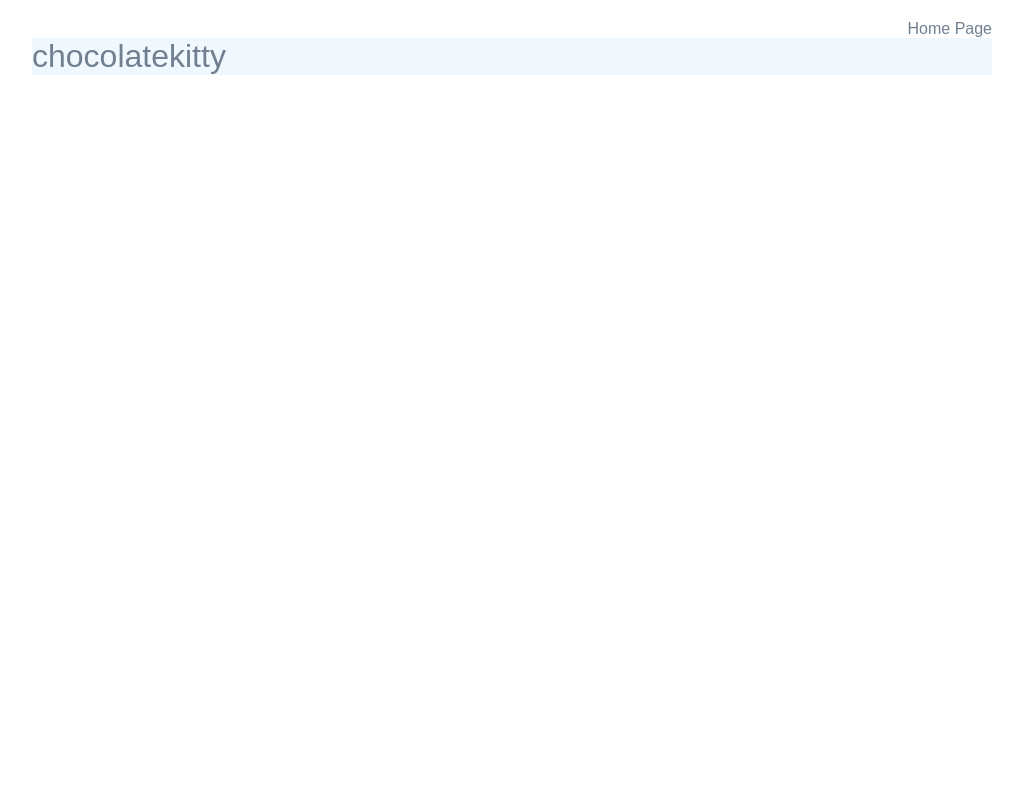
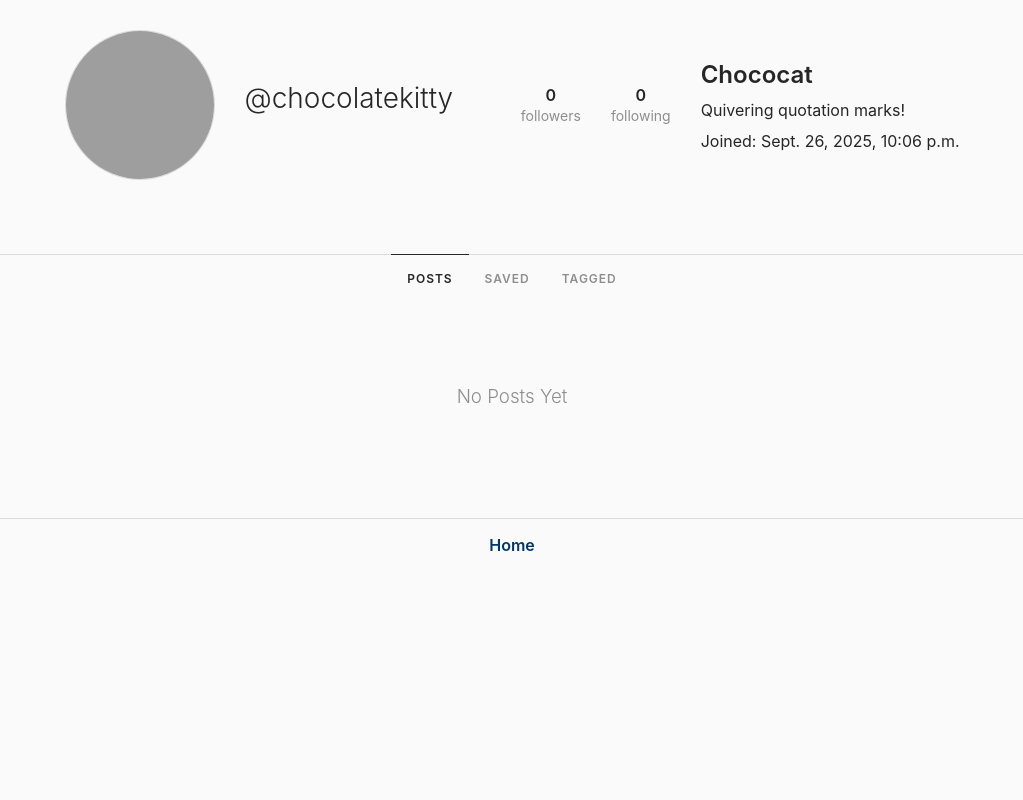
Before and after one commit to xxoiri/cs412, a Django app: page /mini_insta/profile/1 in a window 1280 px wide. Shown: the whole page, without its empty margins (128-1151 px from the left). Run offline with Django 5.2, Linux system fonts and the light colour scheme; data comes from the database, SQL or seed files in the repository; both versions use the stored data as it was after the commit; grey boxes are pictures that could not be loaded.

Commit message:
finished part 2

```diff
--- a/mini_insta/templates/mini_insta/base.html
+++ b/mini_insta/templates/mini_insta/base.html
@@ -4,15 +4,24 @@
 <html>
    <head>
        <title>Mini Instagram</title>
-       <link rel="stylesheet" href="{% static 'styles.css' %}">
+       <link rel="stylesheet" href="{% static 'insta.css' %}">
    </head>
 
    <body>
        <nav>
-           <li><a href="{% url 'show_all' %}">Home Page</a></li>
+           <!-- <li><a href="{% url 'show_all_profiles' %}">Home Page</a></li> -->
        </nav>
         <!-- scriplet code -->
        {% block content %}
        {% endblock %}
+
+       <!-- footer -->
+        <footer class="site-footer">
+            <div class="footer-content">
+                <a href="{% url 'show_all_profiles' %}" class="footer-link">
+                    Home
+                </a>
+            </div>
+        </footer>
    </body>
 </html>
--- a/mini_insta/templates/mini_insta/profile.html
+++ /dev/null
@@ -1,18 +0,0 @@
-<!-- mini_insta/profile.html -->
-
-{% extends 'mini_insta/base.html' %}
-
-{% block content %}
-<h1>{{profile.username}}</h1>
-
-<ul>
-    {% for profile in profiles %}
-    <div class="gallery">
-        <a target="_blank" href="{{ profile.profile_image_url }}">
-            <img src="{{ profile.profile_image_url }}" alt="profile imgs" width="200"/>
-        </a>
-    </div>
-    {% endfor %}
-</ul>
-
-{% endblock %}
--- a/mini_insta/templates/mini_insta/show_all_profiles.html
+++ b/mini_insta/templates/mini_insta/show_all_profiles.html
@@ -8,7 +8,7 @@
 <ul>
     {% for profile in profiles %}
     <div class="gallery">
-        <a target="_blank" href="{{ profile.profile_image_url }}">
+        <a href="{% url 'show_profile' profile.pk %}">
             <img src="{{ profile.profile_image_url }}" alt="profile imgs" width="200"/>
         </a>
     </div>
--- /dev/null
+++ b/mini_insta/templates/mini_insta/show_profile.html
@@ -0,0 +1,52 @@
+<!-- mini_insta/show_profile.html -->
+
+{% extends 'mini_insta/base.html' %}
+
+{% block content %}
+<body>
+    <div class="container">
+        <div class="profile-header">
+            <img src="{{profile.profile_image_url}}" alt="{{ profile.username }}" class="profile-avatar">
+
+            <div class="profile-info">
+                <div class="username-section">
+                    <h1 class="username">@{{ profile.username }}</h1>
+                </div>
+            </div>
+
+            <div class="profile-stats">
+                <div class="stat">
+                    <span class ="stat-number">0</span>
+                    <div class="stat-label">followers</div>
+                </div>
+            </div>
+            <div class="stat">
+                <span class="stat-number">0</span>
+                <div class="stat-label">following</div>
+            </div>
+            <div class="bio-section">
+                <h2 class="full-name">{{profile.display_name}}</h2>
+                <p class="bio">{{ profile.bio_text }}</p>
+                <p class="join-date">Joined: {{ profile.join_date }}</p>
+            </div>
+        </div>
+    </div>
+
+    <!-- Tabs Navigation -->
+    <div class="profile-tabs">
+        <a href="#" class="tab active">POSTS</a>
+        <a href="#" class="tab">SAVED</a>
+        <a href="#" class="tab">TAGGED</a>
+    </div>
+
+    <!-- Posts Grid -->
+    <div class="posts-grid">
+        <div class="no-posts">
+            <h3>No Posts Yet</h3>
+        </div>
+    </div>
+</body>
+
+
+
+{% endblock %}
--- a/mini_insta/urls.py
+++ b/mini_insta/urls.py
@@ -4,6 +4,6 @@ from django.urls import path
 from .views import ProfileListView, ProfileView
 
 urlpatterns = [
-    path('', ProfileListView.as_view(), name="show_all"),
-    path('profile/<int:pk>', ProfileView.as_view(), name="profile"),
+    path('', ProfileListView.as_view(), name="show_all_profiles"),
+    path('profile/<int:pk>', ProfileView.as_view(), name="show_profile"),
 ]
--- a/mini_insta/views.py
+++ b/mini_insta/views.py
@@ -17,8 +17,5 @@ class ProfileView(DetailView):
     '''Display a single profile.'''
 
     model = Profile
-    template_name= 'mini_insta/profile.html'
+    template_name= 'mini_insta/show_profile.html'
     context_object_name='profile'
-
-class RandomProfileView(DetailView):
-    '''Display a single profile selected at random.'''
--- /dev/null
+++ b/static/insta.css
@@ -0,0 +1,265 @@
+/* insta.css - Instagram-like Profile Page */
+
+/* Reset and Base Styles */
+* {
+    margin: 0;
+    padding: 0;
+    box-sizing: border-box;
+}
+
+body {
+    font-family: -apple-system, BlinkMacSystemFont, 'Segoe UI', Roboto, Helvetica, Arial, sans-serif;
+    background-color: #fafafa;
+    color: #262626;
+    line-height: 1.4;
+}
+
+.container {
+    max-width: 935px;
+    margin: 0 auto;
+    padding: 30px 20px;
+}
+
+/* Profile Header */
+.profile-header {
+    display: flex;
+    margin-bottom: 44px;
+    gap: 30px;
+    align-items: center;
+}
+
+.profile-avatar {
+    width: 150px;
+    height: 150px;
+    border-radius: 50%;
+    object-fit: cover;
+    border: 1px solid #dbdbdb;
+    flex-shrink: 0;
+}
+
+.profile-info {
+    flex: 1;
+}
+
+.username {
+    font-size: 28px;
+    font-weight: 300;
+    margin-bottom: 12px;
+}
+
+.profile-stats {
+    display: flex;
+    gap: 40px;
+    margin: 20px 0;
+}
+
+.stat {
+    text-align: center;
+}
+
+.stat-number {
+    font-weight: 600;
+    font-size: 16px;
+}
+
+.stat-label {
+    font-size: 14px;
+    color: #8e8e8e;
+}
+
+.bio {
+    margin-bottom: 8px;
+}
+
+.full-name {
+    font-weight: 600;
+    margin-bottom: 8px;
+}
+
+.website {
+    color: #00376b;
+    text-decoration: none;
+    font-weight: 600;
+}
+
+.edit-profile-btn {
+    background: transparent;
+    border: 1px solid #dbdbdb;
+    border-radius: 4px;
+    padding: 6px 12px;
+    font-weight: 600;
+    cursor: pointer;
+    margin-top: 10px;
+}
+
+.edit-profile-btn:hover {
+    background-color: #f8f9fa;
+}
+
+/* Tabs Navigation */
+.profile-tabs {
+    border-top: 1px solid #dbdbdb;
+    display: flex;
+    justify-content: center;
+    margin-bottom: 20px;
+}
+
+.tab {
+    padding: 16px;
+    text-transform: uppercase;
+    font-size: 12px;
+    font-weight: 600;
+    letter-spacing: 1px;
+    color: #8e8e8e;
+    text-decoration: none;
+    display: flex;
+    align-items: center;
+    gap: 6px;
+    border-top: 1px solid transparent;
+    margin-top: -1px;
+}
+
+.tab.active {
+    color: #262626;
+    border-top-color: #262626;
+}
+
+.tab:hover {
+    color: #262626;
+}
+
+/* Posts Grid */
+.posts-grid {
+    display: grid;
+    grid-template-columns: repeat(3, 1fr);
+    gap: 4px;
+}
+
+.post {
+    aspect-ratio: 1;
+    background-color: #efefef;
+    position: relative;
+    cursor: pointer;
+}
+
+.post-image {
+    width: 100%;
+    height: 100%;
+    object-fit: cover;
+}
+
+.post-overlay {
+    position: absolute;
+    top: 0;
+    left: 0;
+    right: 0;
+    bottom: 0;
+    background: rgba(0, 0, 0, 0.3);
+    display: none;
+    align-items: center;
+    justify-content: center;
+    gap: 20px;
+    color: white;
+    font-weight: 600;
+}
+
+.post:hover .post-overlay {
+    display: flex;
+}
+
+/* Empty State */
+.no-posts {
+    grid-column: 1 / -1;
+    text-align: center;
+    padding: 60px 20px;
+    color: #8e8e8e;
+}
+
+.no-posts h3 {
+    margin-bottom: 8px;
+    font-weight: 300;
+}
+
+/* Icons */
+.icon {
+    width: 12px;
+    height: 12px;
+}
+
+/* Mobile Responsive */
+@media (max-width: 768px) {
+    .container {
+        padding: 15px 10px;
+    }
+
+    .profile-header {
+        flex-direction: column;
+        text-align: center;
+        gap: 20px;
+    }
+
+    .profile-avatar {
+        width: 100px;
+        height: 100px;
+    }
+
+    .profile-stats {
+        justify-content: center;
+        gap: 30px;
+    }
+
+    .username {
+        font-size: 24px;
+    }
+
+    .posts-grid {
+        gap: 2px;
+    }
+}
+
+@media (max-width: 480px) {
+    .profile-stats {
+        gap: 20px;
+    }
+
+    .stat-number {
+        font-size: 14px;
+    }
+
+    .stat-label {
+        font-size: 12px;
+    }
+
+    .tab {
+        padding: 12px 8px;
+        font-size: 11px;
+    }
+}
+
+.gallery{
+    display: inline-block;
+    border: white;
+}
+
+/*  Footer  */
+.site-footer {
+    background-color: #fafafa;
+    border-top: 1px solid #dbdbdb;
+    padding: 15px 0;
+    margin-top: 40px;
+    text-align: center;
+}
+
+.footer-link {
+    color: #00376b;
+    text-decoration: none;
+    font-weight: 600;
+}
+
+.footer-link:hover {
+    text-decoration: underline;
+}
+
+.main-content {
+    min-height: calc(100vh - 80px);
+}
```
Also changed, not shown: db.sqlite3.
